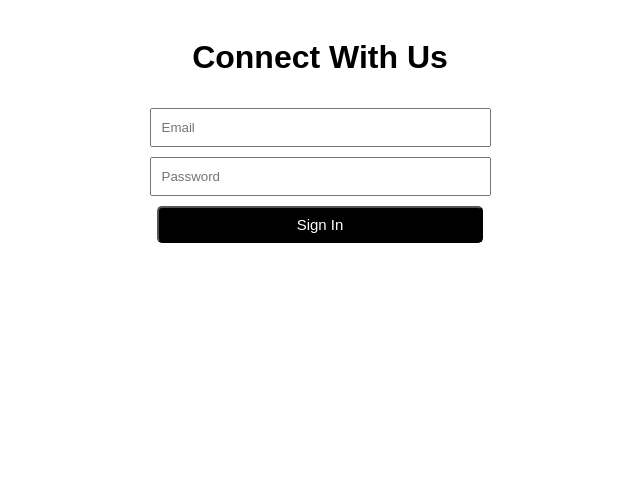
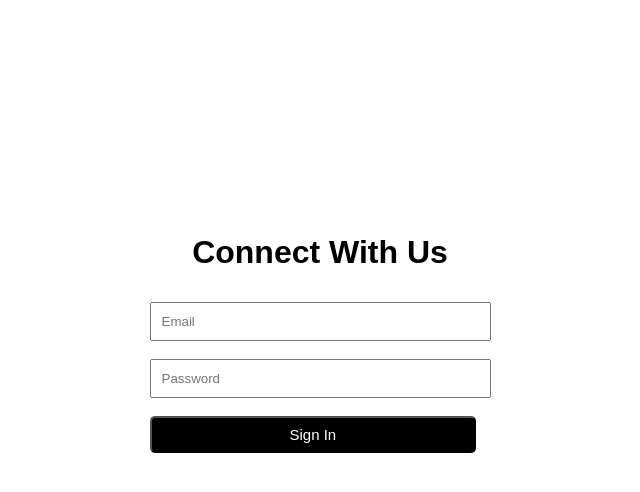
Before and after one commit to vnsaangeljc/Tugas-1, a plain HTML site: page tugas1.html in a window 1280 px wide. Shown: the whole page, without its empty margins (320-960 px from the left). Drawn offline with Linux system fonts and the light colour scheme.

Commit message:
Update tugas1.html

```diff
--- a/tugas1.html
+++ b/tugas1.html
@@ -6,16 +6,18 @@
     <title>Tugas 1 - Vanesa</title>
     <link rel="stylesheet" href="style.css">
 </head>
-<body>
+<body style="display: flex; flex-direction: column; justify-content: center; align-items: center; height: 80vh;">
     <div id="judul" style="display: flex; padding: 10px; justify-content: center;">
              <h1>Connect With Us</h1>
     </div>
     <div id="sign-in">
+        <form action="tugas1-user.html" method="get">
             <input placeholder="Email" style="padding-right: 150px; padding-top: 10px; padding-left: 10px; padding-bottom: 10px;">
+             <br><br>
             <input placeholder="Password" style="padding-right: 150px; padding-top: 10px; padding-left: 10px; padding-bottom: 10px;">
-            <button style="padding: 8px 138px 8px 138px; border-radius: 5px; font-size: 15px;"> Sign In </button>
+             <br><br>
+            <button type="submit" style="padding: 8px 138px 8px 138px; border-radius: 5px; font-size: 15px;"> Sign In </button>
+        </form>
     </div>
-
-
 </body>
 </html>
```
